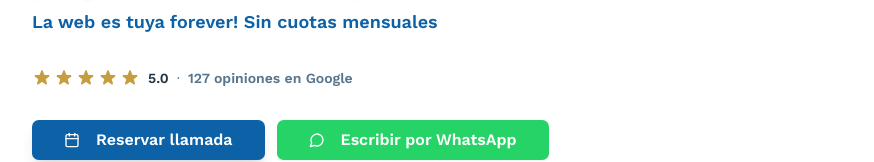
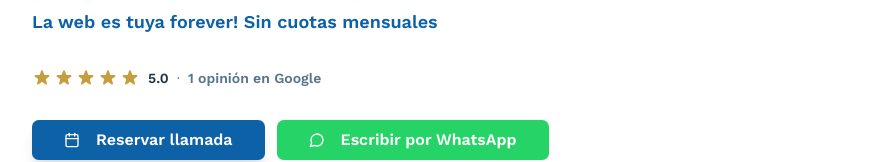
Before and after one commit to fsmartcfs-code/sg-f578bdde-0a98-4ac7-af00-b40a6d478feb-1776842642, a Next.js app: page / in a window 1280 px wide. Shown: the part 368-530 px from the top of the page, without its empty margins (0-874 px from the left). Built offline with nearby package versions, Linux system fonts and the light colour scheme.

Commit message:
feat(ui): update google reviews count label

```diff
--- a/src/components/Hero.tsx
+++ b/src/components/Hero.tsx
@@ -60,7 +60,7 @@ export function Hero() {
               </div>
               <span className="text-sm font-bold text-foreground">5.0</span>
               <span className="text-sm text-muted-foreground">·</span>
-              <span className="text-sm font-bold text-muted-foreground">127 opiniones en Google</span>
+              <span className="text-sm font-bold text-muted-foreground">1 opinión en Google</span>
             </Link>
 
             <div className="flex flex-col sm:flex-row gap-3">
```
